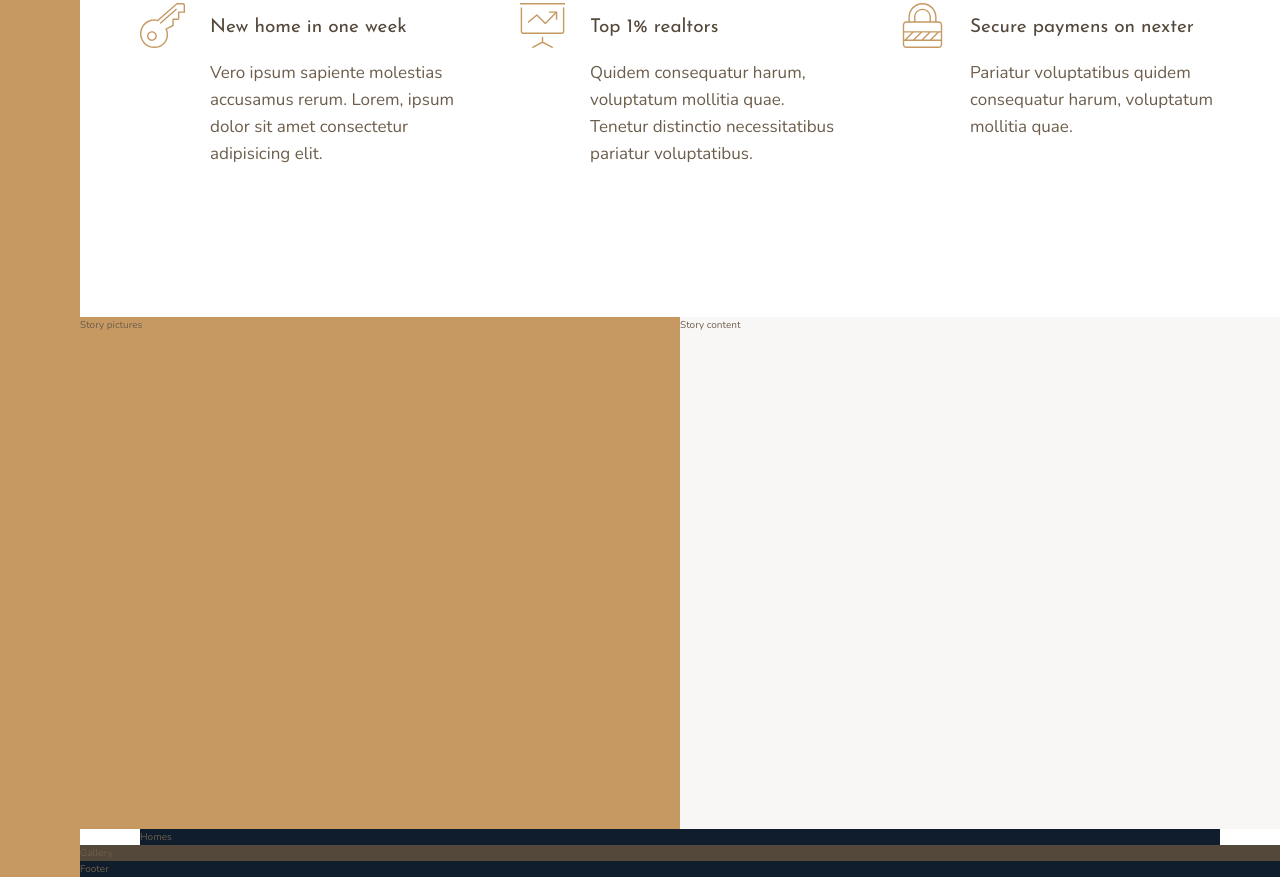
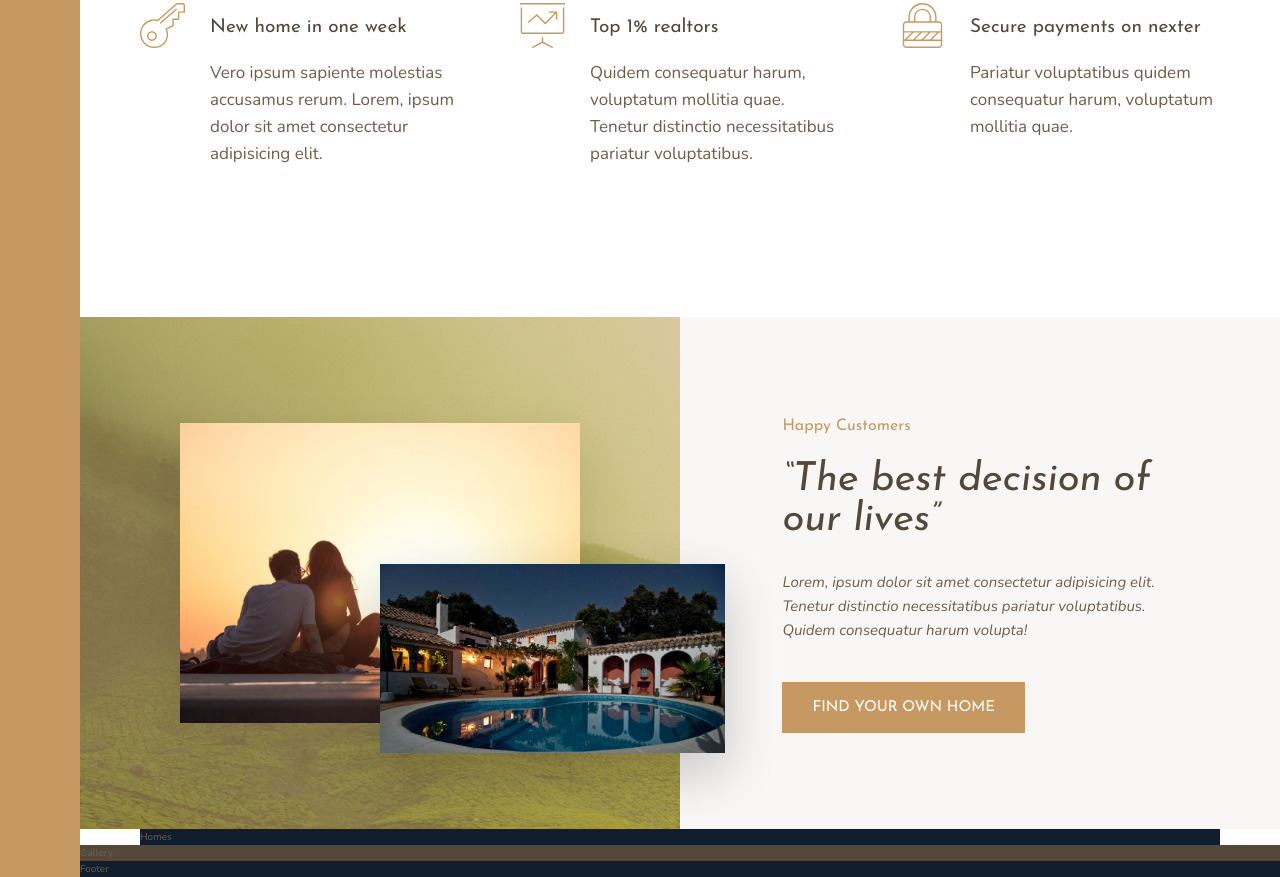
Before and after one commit to cepoumian/nexters, a website: page index.html in a window 1280 px wide. Shown: the part 991-1868 px from the top of the page. Drawn offline with nearby package versions, Linux system fonts and the light colour scheme.

Commit message:
Add stories section

```diff
--- a/index.html
+++ b/index.html
@@ -81,16 +81,29 @@
         <svg class="feature__icon">
           <use xlink:href="img/sprite.svg#icon-lock"></use>
         </svg>
-        <h4 class="heading-4 heading-4--dark">Secure paymens on nexter</h4>
+        <h4 class="heading-4 heading-4--dark">Secure payments on nexter</h4>
         <p class="feature__text">
           Pariatur voluptatibus quidem consequatur harum, voluptatum mollitia quae.
         </p>
       </div>
     </section>
 
-    <div class="story__pictures">Story pictures</div>
+    <div class="story__pictures">
+      <img src="img/story-1.jpeg" alt="Couple with new house" class="story__img--1" />
+      <img src="img/story-2.jpeg" alt="CoupleNew house" class="story__img--2" />
+    </div>
 
-    <div class="story__content">Story content</div>
+    <div class="story__content">
+      <h3 class="heading-3 mb-sm">Happy Customers</h3>
+      <h2 class="heading-2 heading-2--dark mb-md">
+        &ldquo;The best decision of our lives&rdquo;
+      </h2>
+      <p class="story__text">
+        Lorem, ipsum dolor sit amet consectetur adipisicing elit. Tenetur distinctio
+        necessitatibus pariatur voluptatibus. Quidem consequatur harum volupta!
+      </p>
+      <button class="btn">Find your own home</button>
+    </div>
 
     <section class="homes">Homes</section>
 
--- a/sass/_story.scss
+++ b/sass/_story.scss
@@ -1,11 +1,47 @@
 .story {
   &__pictures {
-    background-color: $color-primary;
+    //background-color: $color-primary;
     grid-column: full-start / col-end 4;
+    background-image: linear-gradient(
+        rgba($color-primary, 0.5),
+        rgba($color-primary, 0.5)
+      ),
+      url(../img/back.jpg);
+    display: grid;
+    grid-template-rows: repeat(6, 1fr);
+    grid-template-columns: repeat(6, 1fr);
+    align-items: center;
+  }
+
+  &__img--1 {
+    width: 100%;
+    grid-row: 2 / 6;
+    grid-column: 2 / 6;
+    box-shadow: 0 2rem 5rem rgba(#000, 0.1);
+  }
+
+  &__img--2 {
+    width: 115%;
+    grid-row: 4 / 6;
+    grid-column: 4 / 7;
+    z-index: 10;
+    box-shadow: 0 2rem 5rem rgba(#000, 0.2);
   }
 
   &__content {
     background-color: $color-grey-light-1;
     grid-column: col-start 5 / full-end;
+
+    padding: 6rem 8vw;
+    display: flex;
+    flex-direction: column;
+    justify-content: center;
+    align-items: flex-start;
+  }
+
+  &__text {
+    font-size: 1.5rem;
+    font-style: italic;
+    margin-bottom: 4rem;
   }
 }
--- a/sass/_typography.scss
+++ b/sass/_typography.scss
@@ -9,10 +9,22 @@
 
 .heading-2 {
   @extend %heading;
+  font-size: 4rem;
+  font-style: italic;
+  line-height: 1;
+
+  &--light {
+    color: $color-grey-light-1;
+  }
+  &--dark {
+    color: $color-grey-dark-1;
+  }
 }
 
 .heading-3 {
   @extend %heading;
+  font-size: 1.6rem;
+  color: $color-primary;
 }
 
 .heading-4 {
@@ -26,3 +38,20 @@
     color: $color-grey-dark-1;
   }
 }
+
+.btn {
+  background-color: $color-primary;
+  color: #fff;
+  border: none;
+  border-radius: 0;
+  font-family: $font-display;
+  font-size: 1.5rem;
+  text-transform: uppercase;
+  padding: 1.8rem 3rem;
+  cursor: pointer;
+  transition: all 0.2s;
+
+  &:hover {
+    background-color: $color-primary-dark;
+  }
+}
--- /dev/null
+++ b/sass/_utility.scss
@@ -0,0 +1,15 @@
+.mb-sm {
+  margin-bottom: 2rem;
+}
+
+.mb-md {
+  margin-bottom: 3rem;
+}
+
+.mb-lg {
+  margin-bottom: 4rem;
+}
+
+.mb-hg {
+  margin-bottom: 8rem;
+}
--- a/sass/main.scss
+++ b/sass/main.scss
@@ -1,5 +1,6 @@
 @import "base";
 @import "typography";
+@import "utility";
 
 @import "sidebar";
 @import "header";
```
Also changed, not shown: css/style.css.
